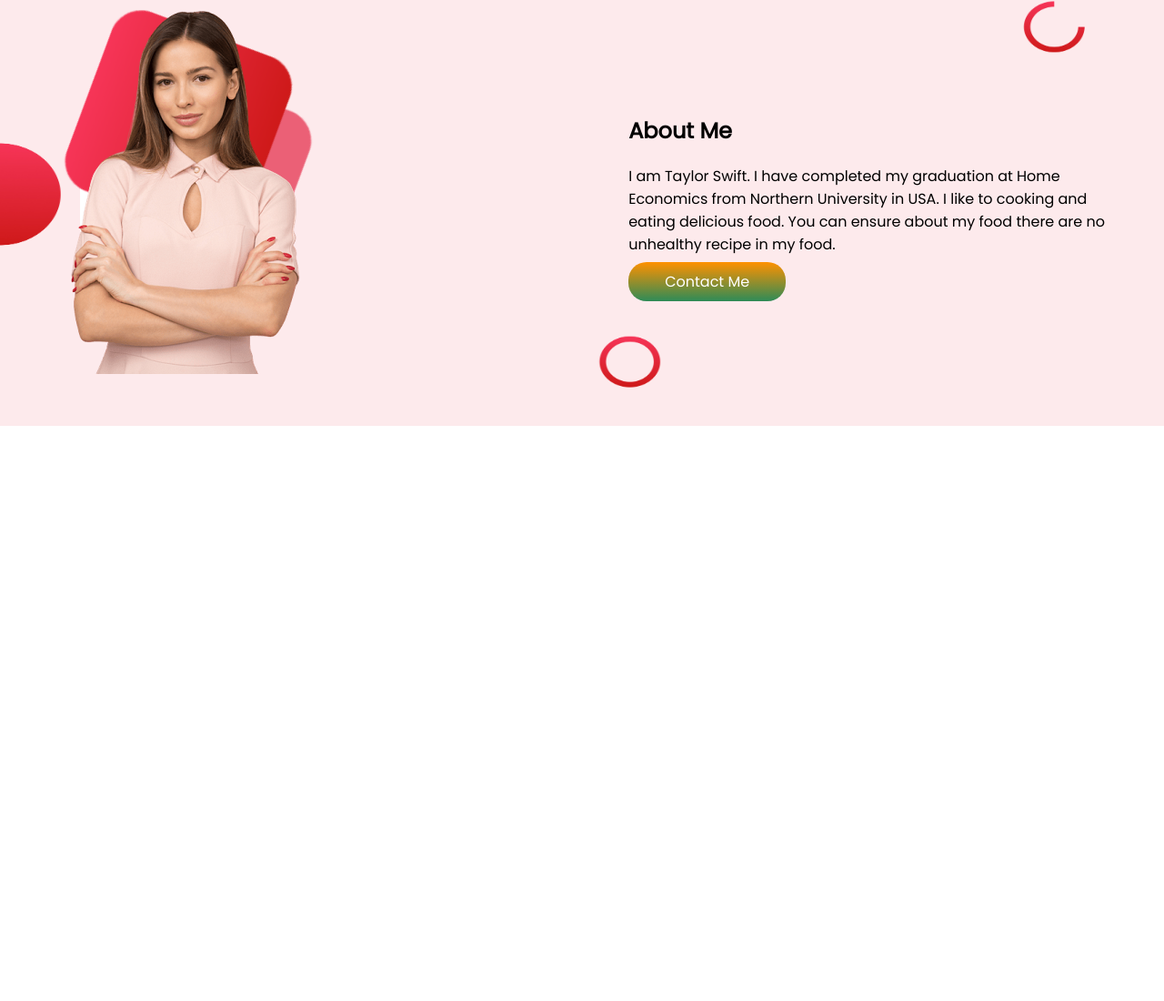
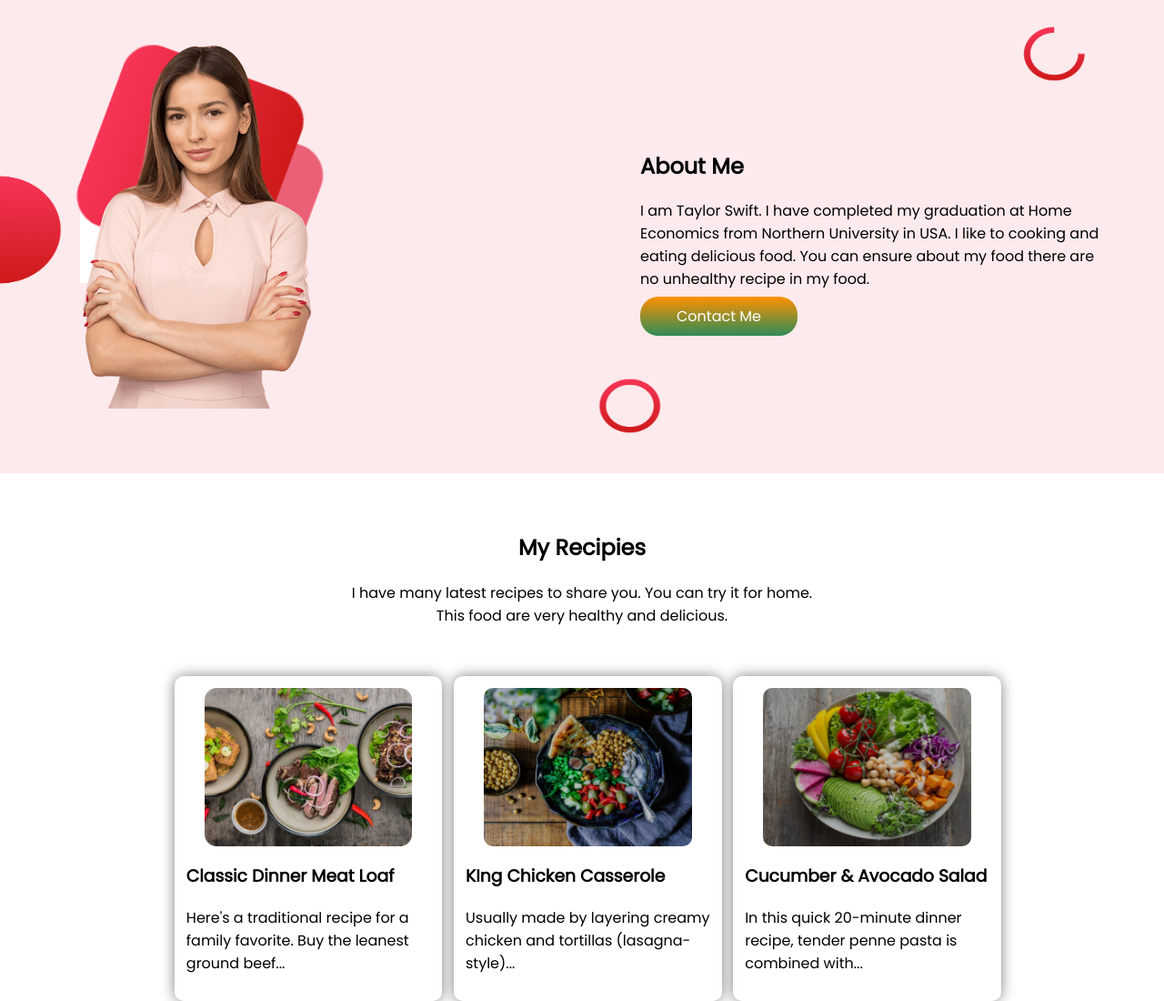
Before and after one commit to mamungh2/assignment-1-food-network, a plain HTML site: page index.html in a window 1280 px wide. Shown: the part 550-1650 px from the top of the page at 91% size. Before the commit the page ends 1019 px from the top, so only its background shows below. Drawn offline with Linux system fonts and the light colour scheme.

Commit message:
my recipe added

```diff
--- a/index.html
+++ b/index.html
@@ -17,12 +17,14 @@
             <h1>without dieting</h1>
             <h1>from Food Network</h1>
             <p>Eating a healthy balanced diet is important for good health. I serve my tasty and healthy food after completion a huge research by nutritionist.</p>
-            <a class="link-button" href="">Order Food</a>
+            <a class="link-button" href="order.html" target="_blank">Order Food</a>
         </div>
         <div class="half-width">
             <img src="images/person1.png" alt="person image">
         </div>
     </section>
+
+
     <section class="middle-banner flexible-container">
         <div class="half-width">
             <img src="images/person2.png" alt="">
@@ -30,7 +32,44 @@
         <div class="half-width">
             <h2>About Me</h2>
             <p>I am Taylor Swift. I have completed my graduation at Home Economics from Northern University in USA. I like to cooking and eating delicious food. You can ensure about my food there are no unhealthy recipe in my food.</p>
-            <a class="link-button" href="http://">Contact Me</a>
+            <a class="link-button" href="aboutme.html" target="_blank">Contact Me</a>
+        </div>
+    </section>
+
+
+    <section>
+        <div id="myrecipies">
+            <h2>My Recipies</h2>
+            <p>I have many latest recipes to share you. You can try it for home. This food are very healthy and delicious.</p>
+        </div>
+        <div class="flexible-recipies">
+            <div class="third-width">
+                <div>
+                    <img class="recipies-img" src="images/recipe1.jpg" alt="">
+                </div>
+                <div>
+                    <h3>Classic Dinner Meat Loaf</h3>
+                    <p>Here's a traditional recipe for a family favorite. Buy the leanest ground beef...</p>
+                </div>
+            </div >
+            <div class="third-width">
+                <div>
+                    <img class="recipies-img" src="images/recipe2.png" alt="">
+                </div>
+                <div>
+                    <h3>KIng Chicken Casserole</h3>
+                    <p>Usually made by layering creamy chicken and tortillas (lasagna-style)...</p>
+                </div>
+            </div>
+            <div class="third-width">
+                <div>
+                    <img class="recipies-img" src="images/recipe3.png" alt="">
+                </div>
+                <div>
+                    <h3>Cucumber & Avocado Salad</h3>
+                    <p>In this quick 20-minute dinner recipe, tender penne pasta is combined with...</p>
+                </div>
+            </div>
         </div>
     </section>
 </body>
--- a/style.css
+++ b/style.css
@@ -1,10 +1,10 @@
+* {
+    box-sizing: border-box;
+}
 body {
     margin: 0;
     padding: 0;
     font-family: 'Poppins', sans-serif;
-}
-* {
-    box-sizing: border-box;
 }
 h1 {
     font-size: 35px;
@@ -20,7 +20,6 @@ h1 {
     background-size: 100% 100%;
 }
 .middle-banner {
-
     background-image: url(images/bg-middlebanner.jpg);
     background-repeat: no-repeat;
     background-size: 100% 100%;
@@ -30,8 +29,8 @@ h1 {
     align-items: center;
 }
 .half-width {
-    width: 50%;
-    margin: 4%;
+    width: 40%;
+    margin: 5%;
 }
 .link-button {
     color: white;
@@ -40,3 +39,28 @@ h1 {
     padding: 10px 40px;
     border-radius: 20px;
 }
+#myrecipies {
+    text-align: center;
+    padding: 0 30%;
+    margin-top: 5%;
+}
+.flexible-recipies {
+    display: flex;
+    justify-content: center;
+    width: 100%;
+}
+.third-width {
+    width: 23%;
+    margin-top: 3%;
+    margin-left: 1%;
+    padding: 1%;
+    border-radius: 10px;
+    box-shadow: 0 0 15px gray;
+}
+.recipies-img {
+    text-align: center;
+    width: 85%;
+    border-radius: 10px;
+    display: block;
+    margin: 0 auto;
+}
```
Also changed, not shown: aboutme.html (added, +16 -0 lines), order.html (added, +16 -0 lines), images/recipe1.jpg (added), images/recipe2.png (added), images/recipe3.png (added).
